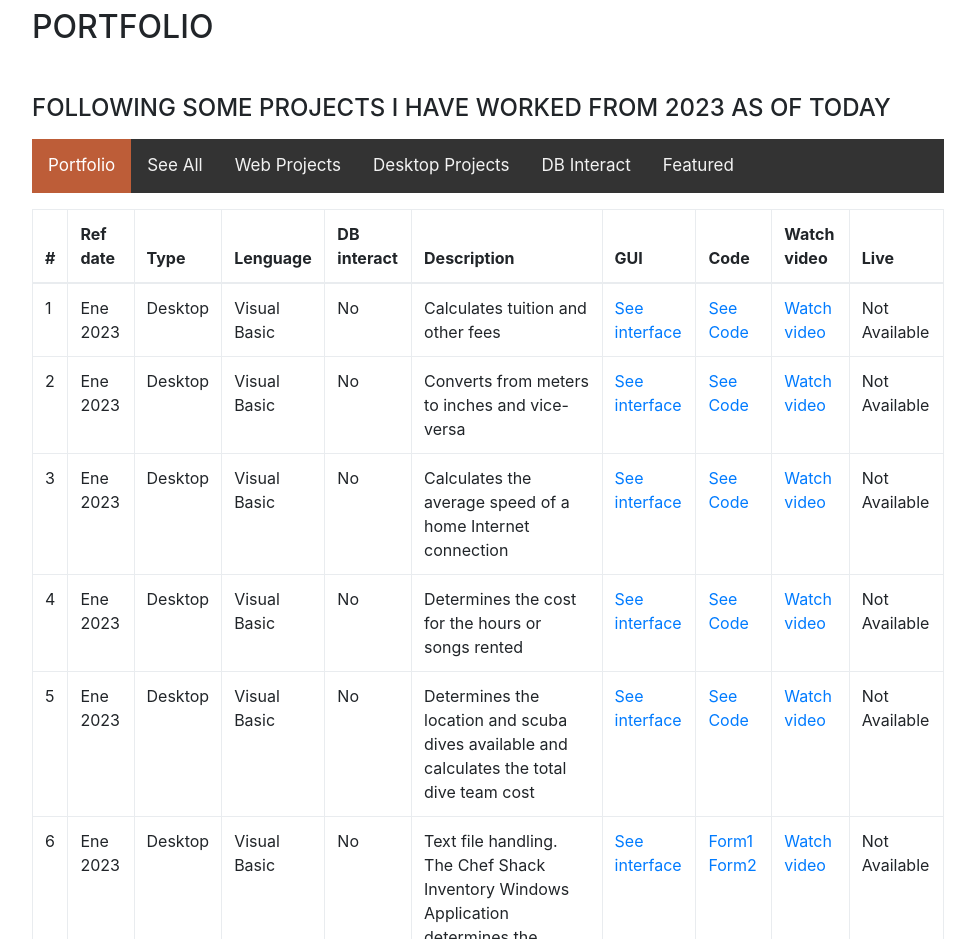
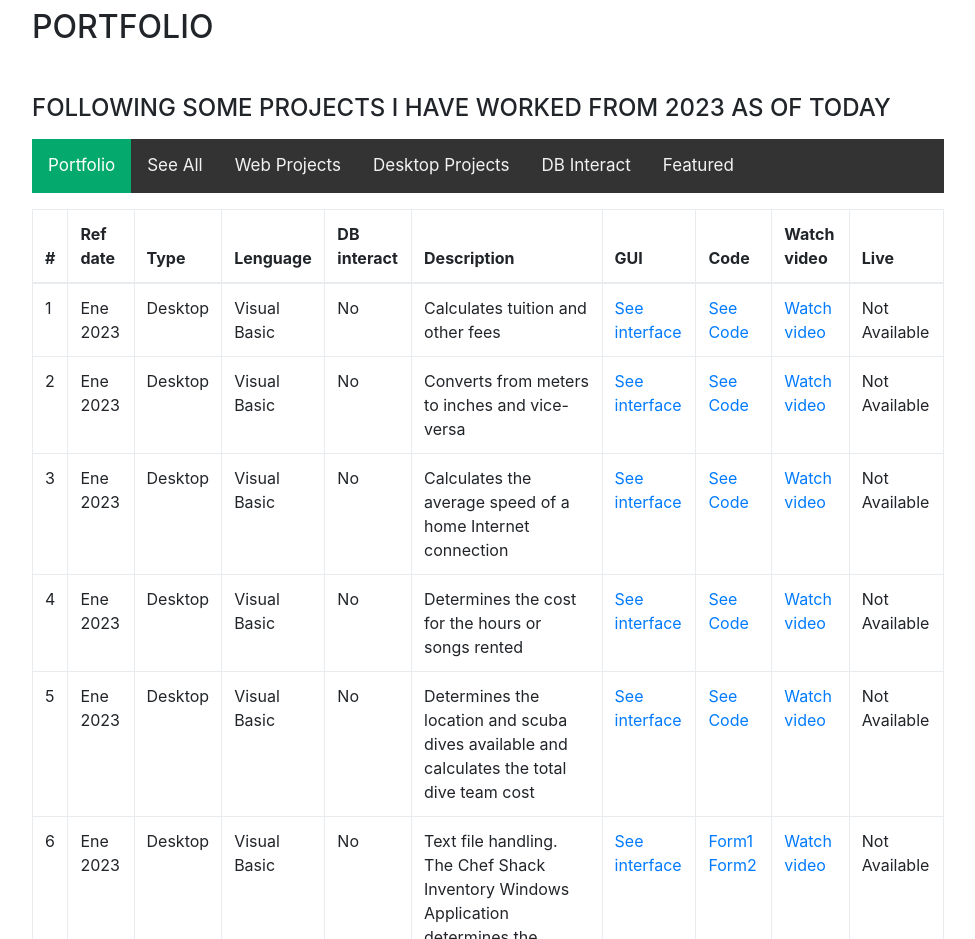
Before and after one commit to JuanF2023/Portfolio, a website with bundled scripts: page index.html in a window 1280 px wide. Shown: the part 840-1779 px from the top of the page, without its empty margins (288-1263 px from the left). Built offline with nearby package versions, Linux system fonts and the light colour scheme; a web font is replaced by a local one.

Commit message:
Update index.html

```diff
--- a/index.html
+++ b/index.html
@@ -88,7 +88,7 @@
 }
 
 .topnav a.active {
-  background-color: #BD5D38;
+  background-color:#04AA6D;
   color: white;
 }
 
```
